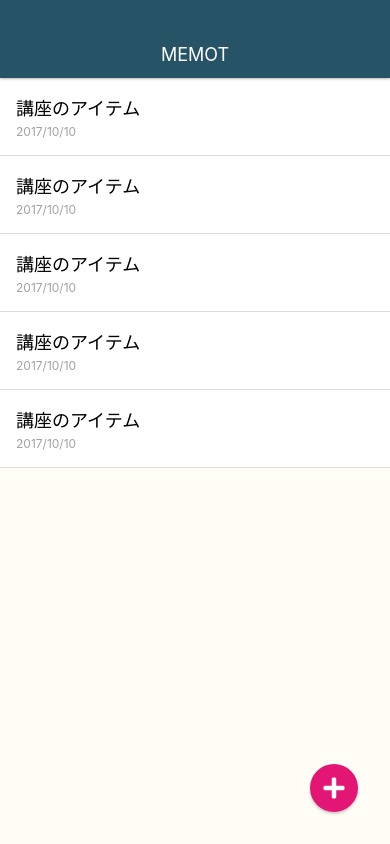
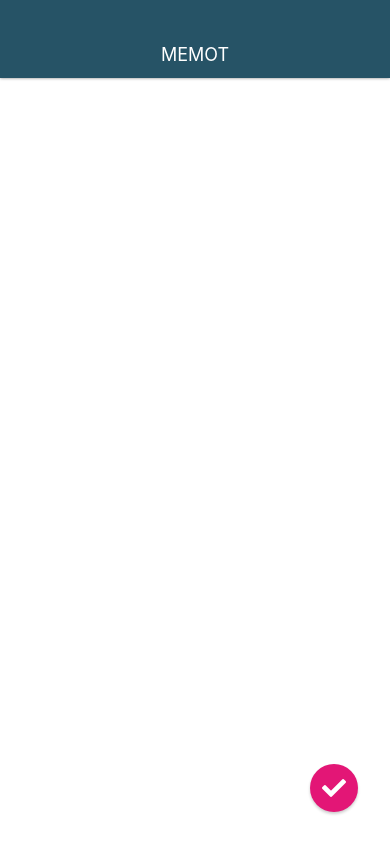
Before and after one commit to whitebear0320/MemoApp, a React Native app: screen / in a window 390 px wide. Built offline with nearby package versions, Linux system fonts and the light colour scheme.

Commit message:
create MemoEditScreen

```diff
--- a/App.js
+++ b/App.js
@@ -3,14 +3,15 @@
 import { StyleSheet, Text, View } from 'react-native';
 
 import Appbar from './src/components/Appbar'
-import MemoListScreen from './src/screens/MemoListScreen'
+// import MemoListScreen from './src/screens/MemoListScreen'
 // import MemoDetailScreen from './src/screens/MemoDetailScreen'
+import MemoEditScreen from './src/screens/MemoEditScreen'
 
 export default function App() {
   return (
     <View style={styles.container}>
       <Appbar/>
-      <MemoListScreen/>
+      <MemoEditScreen/>
     </View>
   );
 }
--- a/src/elements/CircleButton.js
+++ b/src/elements/CircleButton.js
@@ -1,11 +1,15 @@
 import React from 'react'
-import { StyleSheet, View, Text } from 'react-native'
+import { StyleSheet, View } from 'react-native'
 
 import * as Font from 'expo-font';
 import fontAwesome from '../../assets/fonts/fa-solid-900.ttf'
 import { createIconSet } from '@expo/vector-icons';
 
-const glyphMap = { plus: '\uf067', pencil: '\uf303' };
+const glyphMap = {
+  plus: '\uf067',
+  pencil: '\uf303',
+  check: '\uf00c',
+};
 const CustomIcon = createIconSet(glyphMap, 'FontAwesome', fontAwesome);
 
 class CircleButton extends React.Component {
--- /dev/null
+++ b/src/screens/MemoEditScreen.js
@@ -0,0 +1,34 @@
+import React from 'react'
+import { StyleSheet, View, TextInput } from 'react-native'
+
+import CircleButton from '../elements/CircleButton'
+
+class MemoEditScreen extends React.Component {
+  render() {
+    return (
+      <View style={styles.container}>
+        <TextInput style={styles.memoEditInput} multiline />
+
+        <CircleButton name="check" />
+      </View>
+    )
+  }
+}
+
+const styles = StyleSheet.create({
+  container: {
+    flex: 1,
+    width: '100%'
+  },
+  memoEditInput: {
+    backgroundColor: '#fff',
+    flex: 1,
+    paddingTop: 32,
+    paddingLeft: 16,
+    paddingRight: 16,
+    paddingBottom: 16,
+    fontSize: 16
+  }
+})
+
+export default MemoEditScreen
```
